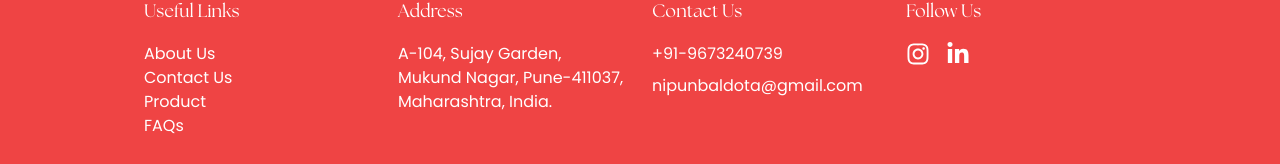
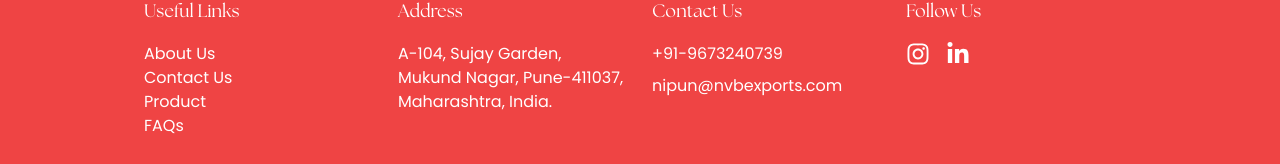
Before and after one commit to Muskans89/NVB-exports, a React (Vite) app: page / in a window 1280 px wide. Shown: the part 3863-4027 px from the top of the page. Built offline with nearby package versions, Linux system fonts and the light colour scheme; some icons are missing.

Commit message:
Add files via upload

```diff
--- a/src/components/Footer.tsx
+++ b/src/components/Footer.tsx
@@ -33,7 +33,7 @@ const Footer = () => {
               Contact Us
             </h4>
             <p className="text-white mb-2 text-sm md:text-base" style={{ fontFamily: 'Poppins' }}>+91-9673240739</p>
-            <p className="text-white text-sm md:text-base" style={{ fontFamily: 'Poppins' }}>nipunbaldota@gmail.com</p>
+            <p className="text-white text-sm md:text-base" style={{ fontFamily: 'Poppins' }}>nipun@nvbexports.com</p>
           </div>
 
           {/* Social Media Links */}
```
